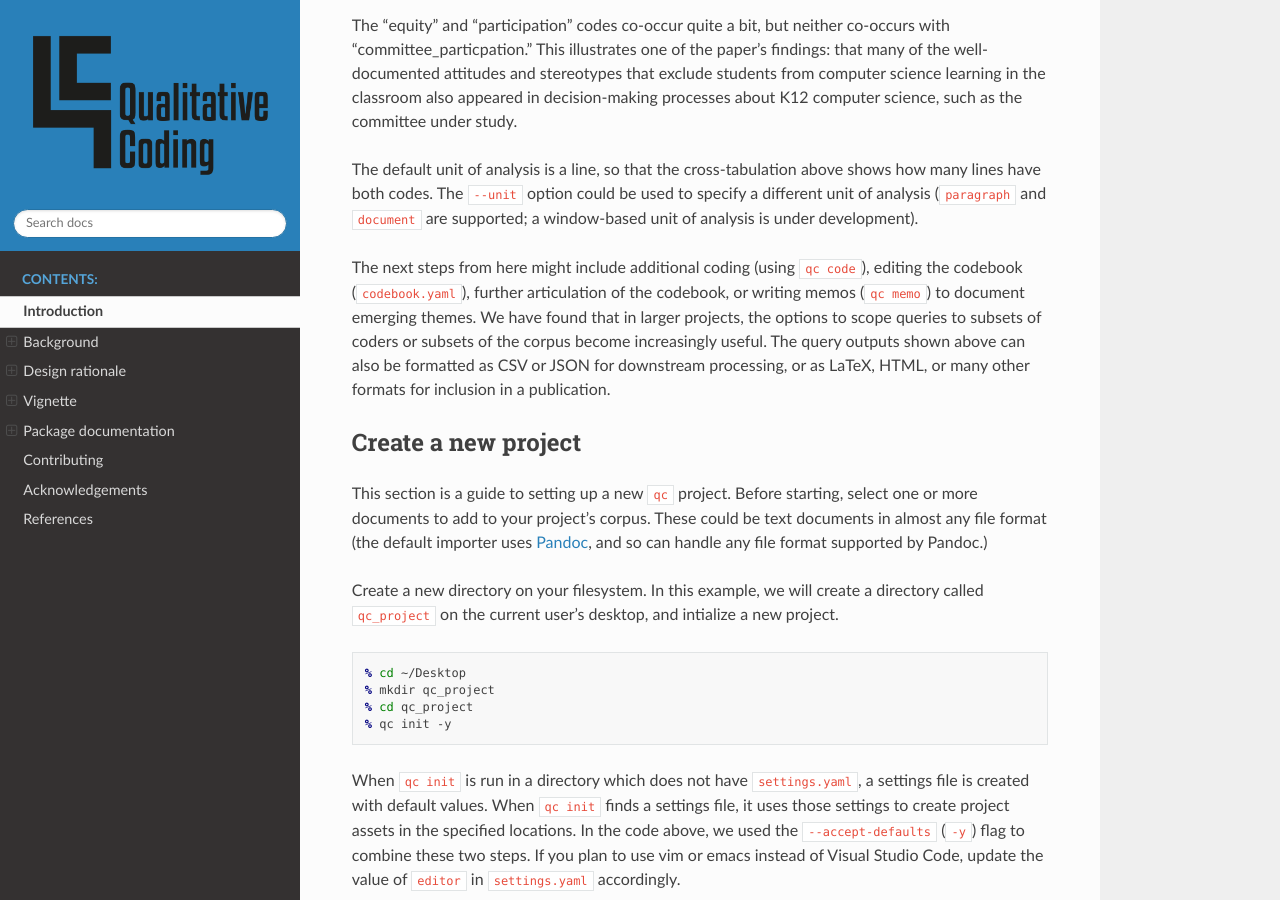
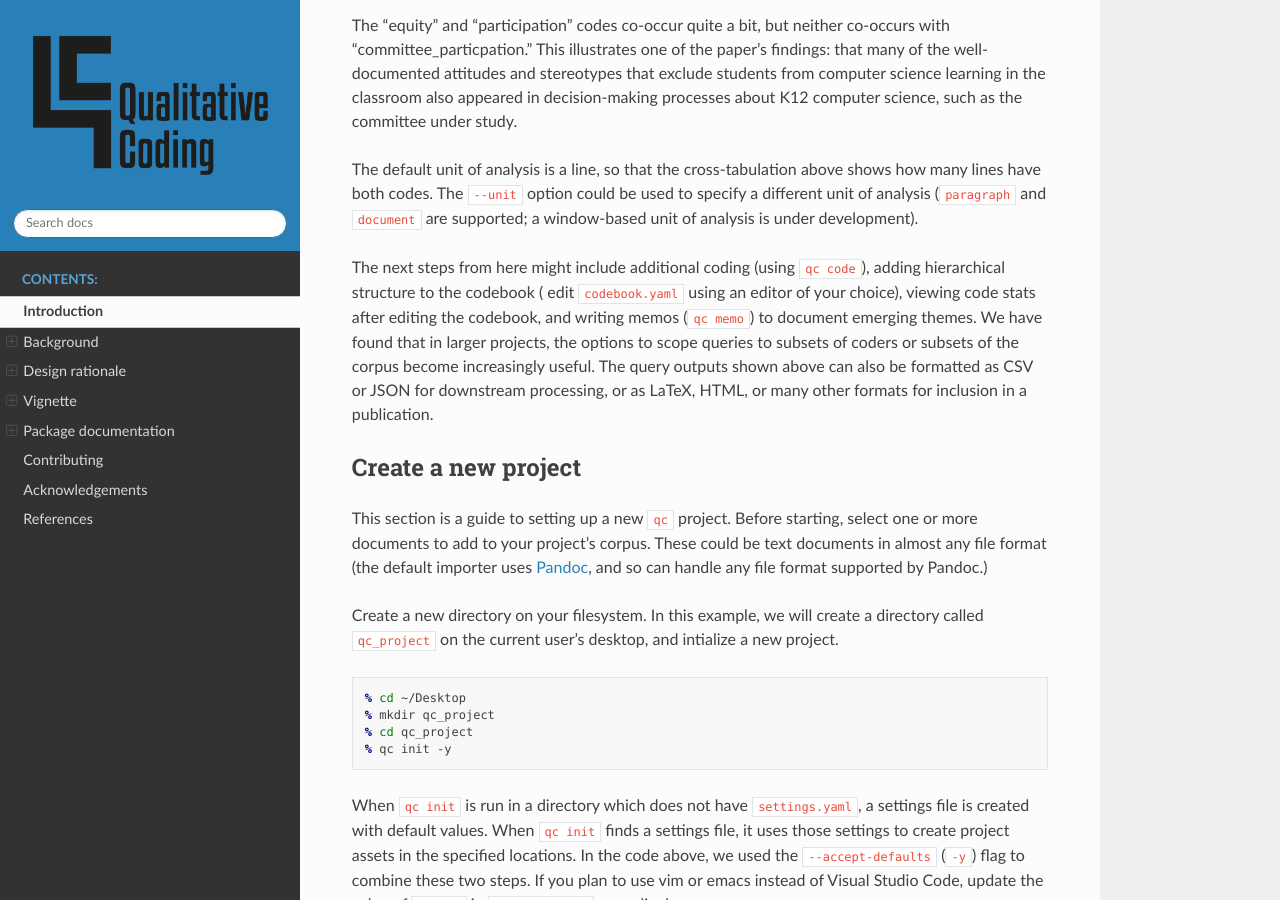
Before and after one commit to cproctor/qualitative-coding, a Sphinx documentation site: the page built from docs/manuscript.rst, in a window 1280 px wide and 900 px high, scrolled down 7125 px. Built offline with Sphinx 7.4.7 and the Read the Docs theme 2.0.0, drawn with Linux system fonts in a browser that asks for light colours.

Commit message:
Edit prose around editing the codebook

```diff
--- a/docs/manuscript.rst
+++ b/docs/manuscript.rst
@@ -405,8 +405,10 @@ be used to specify a different unit of analysis (``paragraph`` and
 development).
 
 The next steps from here might include additional coding (using
-``qc code``), editing the codebook (``codebook.yaml``), further
-articulation of the codebook, or writing memos (``qc memo``) to document
+``qc code``), adding hierarchical structure to the codebook (
+edit ``codebook.yaml`` using an editor of your choice), viewing code stats
+after editing the codebook,
+and writing memos (``qc memo``) to document
 emerging themes. We have found that in larger projects, the options to
 scope queries to subsets of coders or subsets of the corpus become
 increasingly useful. The query outputs shown above can also be formatted
```
